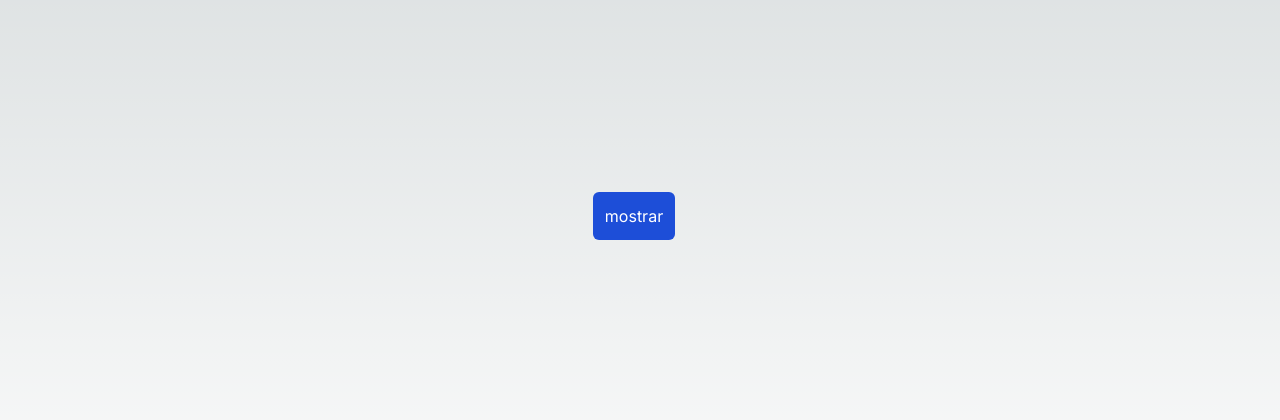
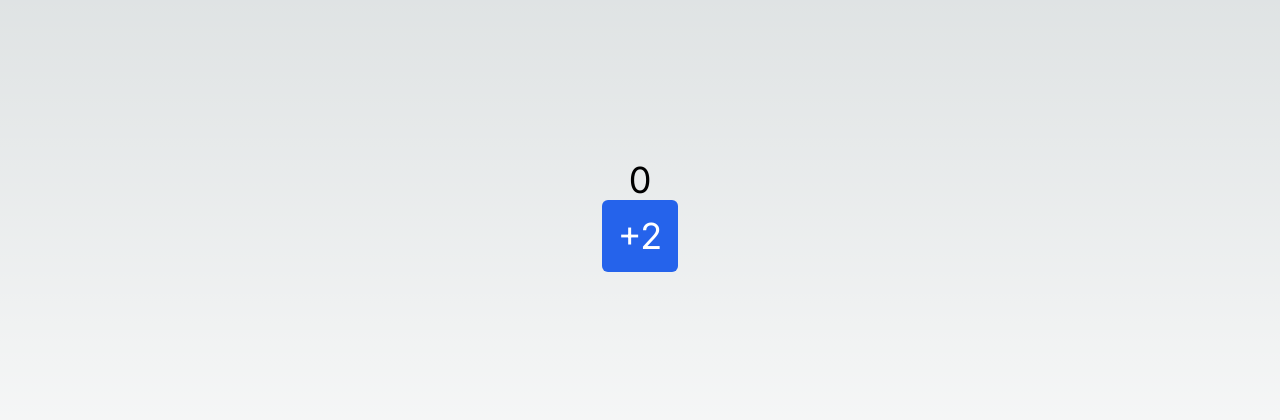
Before and after one commit to fernandoromeroalves/ReactJS, a Next.js app in the folder iniciando-um-projeto-com-next/react-primeiro-projeto/: page / in a window 1280 px wide. Shown: the part 184-604 px from the top of the page. Built offline with nearby package versions, Linux system fonts and the light colour scheme.

Commit message:
states mudando no tempo

```diff
--- a/iniciando-um-projeto-com-next/react-primeiro-projeto/src/app/page.tsx
+++ b/iniciando-um-projeto-com-next/react-primeiro-projeto/src/app/page.tsx
@@ -2,22 +2,22 @@
 //"use client" para eventos de click
 "use client"
 
-import { FormEvent, useState } from "react";
+import { useState } from "react";
 
 const Page = () =>{
+  const [count, setCount] = useState(0);
 
-  const [showSecret, setShowSecret] = useState(false);
+  const handleBtnClick = () =>{
+    setCount(count + 2);
+    alert(count + 2)
 
-  const handlerClickButton =()=>{
-    setShowSecret(!showSecret);
+
   }
 
   return (
     <div className="container w-screen h-screen  flex-col flex justify-center items-center">
-      <button className="p-3 text-white bg-blue-700 rounded-md mr-3" onClick={handlerClickButton}>{showSecret ? 'ocultar' : 'mostrar'}</button>
-      {showSecret &&
-      <div className="p-3 bg-blue-600 rounded-md mt-3">area secreta</div>
-    }
+      <p className="text-4xl">{count}</p>
+      <button onClick={handleBtnClick} className="bg-blue-600 rounded-md text-white p-4 text-4xl">+2</button>
   </div>
   )
 }
```
